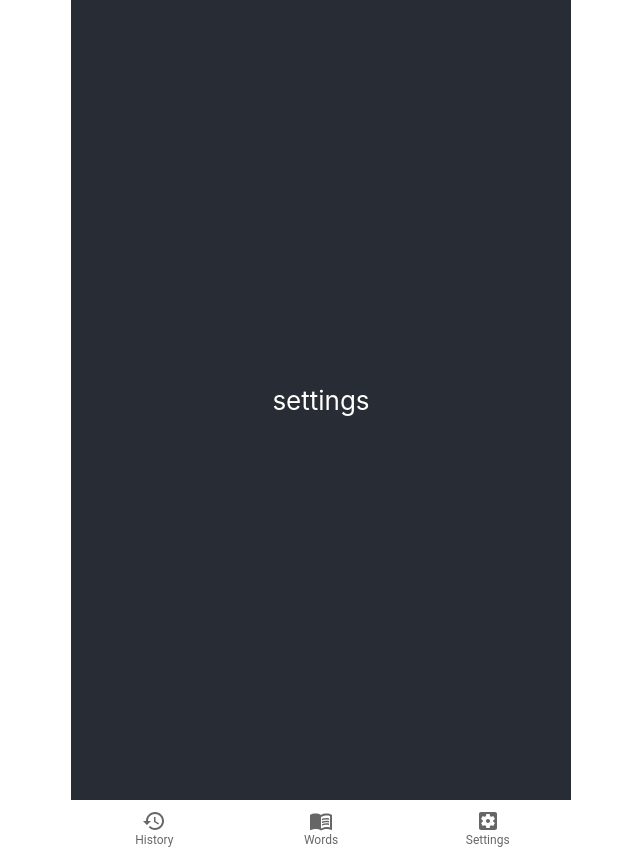
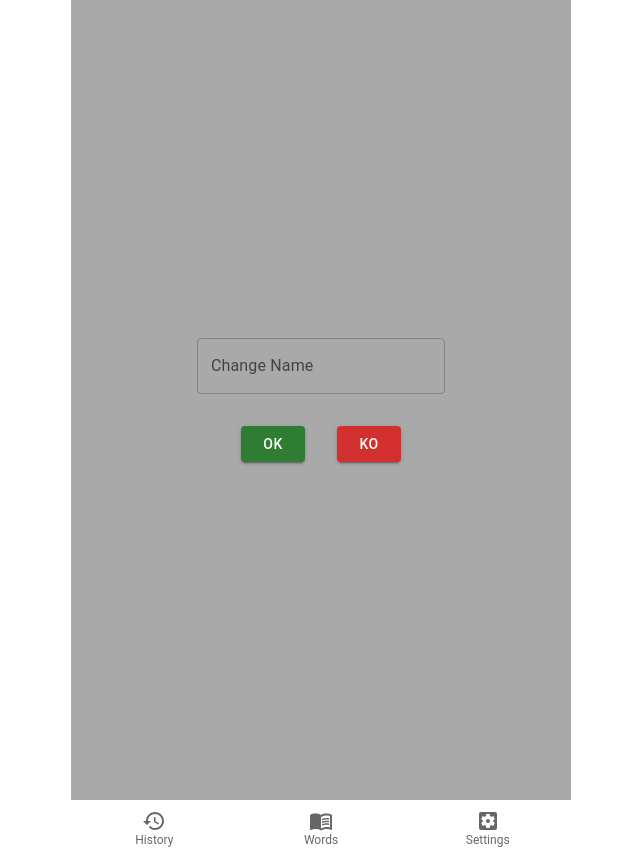
Before and after one commit to darkchesca/1-parola-al-giorno, a React (Create React App) app: page /settings in a window 1280 px wide. Shown: the whole page, without its empty margins (319-959 px from the left). Built offline with nearby package versions, Linux system fonts and the light colour scheme.

Commit message:
add greetings

```diff
--- a/src/App.css
+++ b/src/App.css
@@ -1,5 +1,5 @@
 .App {
-  background-color: #282c34;
+  background-color: darkgray;
   min-height: 100vh;
   display: flex;
   flex-direction: column;
--- /dev/null
+++ b/src/components/greetings.js
@@ -0,0 +1,15 @@
+import React from "react";
+
+function Greetings(){
+    return(
+        <div>
+            Ciao
+            {
+                localStorage.name
+                || ', come ti chiami?'
+            }
+        </div>
+    )
+}
+
+export default Greetings;
--- a/src/index.css
+++ b/src/index.css
@@ -13,8 +13,3 @@ body {
   font-size: calc(10px + 2vmin);
   color: white;
 }
-
-code {
-  font-family: source-code-pro, Menlo, Monaco, Consolas, 'Courier New',
-    monospace;
-}
--- a/src/views/history.js
+++ b/src/views/history.js
@@ -2,7 +2,7 @@ import React from "react";
 
 function History(){
     return (
-        <div>
+        <div className="history-container">
             history
         </div>
     )
--- a/src/views/settings.js
+++ b/src/views/settings.js
@@ -1,10 +1,71 @@
-import React from "react";
+import React, {useState} from "react";
+import {Box, Button, TextField} from "@mui/material";
 
 function Settings(){
+    const [name, setName] = useState(localStorage.getItem('name') || '');
+
+    const onNameChange = (e) => {
+        console.log("val", e.target.value);
+        setName(e.target.value);
+    }
+
+    const onNameChangeConfirm = () => {
+        localStorage.setItem('name', name) ;
+    }
+
+    const onChangeDiscard = () => {
+        setName(localStorage.name);
+    }
     return (
-        <div>
-            settings
-        </div>
+        <Box
+            component="form"
+            sx={{
+                    m: 1,
+                    width: '25ch',
+                    display: 'flex',
+                    flexDirection:'column',
+                    alignItems: 'center'
+            }}
+            noValidate
+            autoComplete="off"
+        >
+            <TextField
+                id="name"
+                label="Change Name"
+                variant="outlined"
+                value={name}
+                onChange={onNameChange}
+                sx={{
+                    m: 2,
+                }}
+            />
+            <div>
+                <Button
+                    variant="contained"
+                    color="success"
+                    size="sm"
+                    onClick={onNameChangeConfirm}
+                    disabled={name === localStorage.name}
+                    sx={{
+                        m: 2,
+                    }}
+                >
+                    OK
+                </Button>
+                <Button
+                    variant="contained"
+                    color="error"
+                    onClick={onChangeDiscard}
+                    disabled={name === localStorage.name}
+                    sx={{
+                        m: 2,
+                    }}
+                >
+                    Ko
+                </Button>
+            </div>
+
+        </Box>
     )
 }
 
--- a/src/views/words.js
+++ b/src/views/words.js
@@ -1,9 +1,10 @@
 import React from "react";
+import Greetings from "../components/greetings";
 
 function Words(){
     return (
-        <div>
-            words
+        <div className="words-container">
+            <Greetings />
         </div>
     )
 }
```
